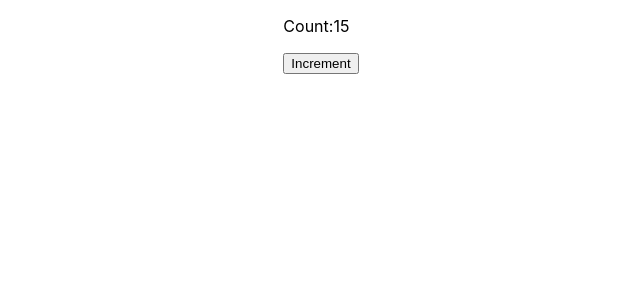
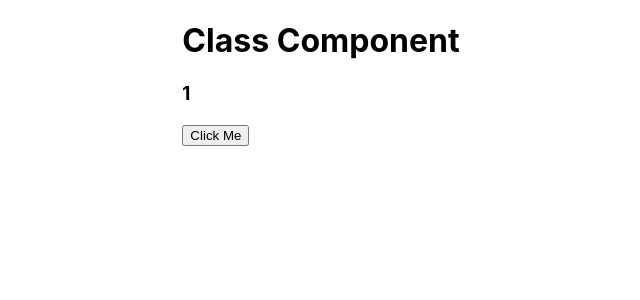
Before and after one commit to AKSHAY0128W/React, a React (Create React App) app: page / in a window 1280 px wide. Shown: the top 300 px of the page, without its empty margins (319-959 px from the left). Built offline with nearby package versions, Linux system fonts and the light colour scheme.

Commit message:
chore: Add StateClass component for managing state in a class-based component

```diff
--- a/src/App.js
+++ b/src/App.js
@@ -4,6 +4,7 @@
 import Event from './Event';
 import State from './state';
 import Counter from './Counter.jsx';
+import StateClass from './stateClass.jsx';
 function App() {
 
   // function common() {
@@ -19,7 +20,9 @@
       {/* <UserJsx /> */}
       {/* <Event /> */}
       {/* <State /> */}
-      <Counter />
+      { /* <Counter /> */}
+
+      <StateClass />
     </>
   );
 }
--- /dev/null
+++ b/src/stateClass.jsx
@@ -0,0 +1,34 @@
+import react, { Component } from 'react';
+
+
+class StateClass extends Component {
+
+   constructor() {
+      super();
+      this.state = {
+         // data: "Hello Akshay!"
+         data: 1
+      }
+   }
+
+   demo() {
+      this.setState({
+         // data: "Rahul"
+         data : this.state.data + 1
+      });
+   }
+
+   render() {
+      console.log(this.state.data)
+      return (
+         <div>
+            <h1>Class Component</h1>
+            <h3>{this.state.data}</h3>
+            <button onClick={() => this.demo()}>Click Me</button>
+         </div>
+      )
+   }
+}
+
+
+export default StateClass;
```
